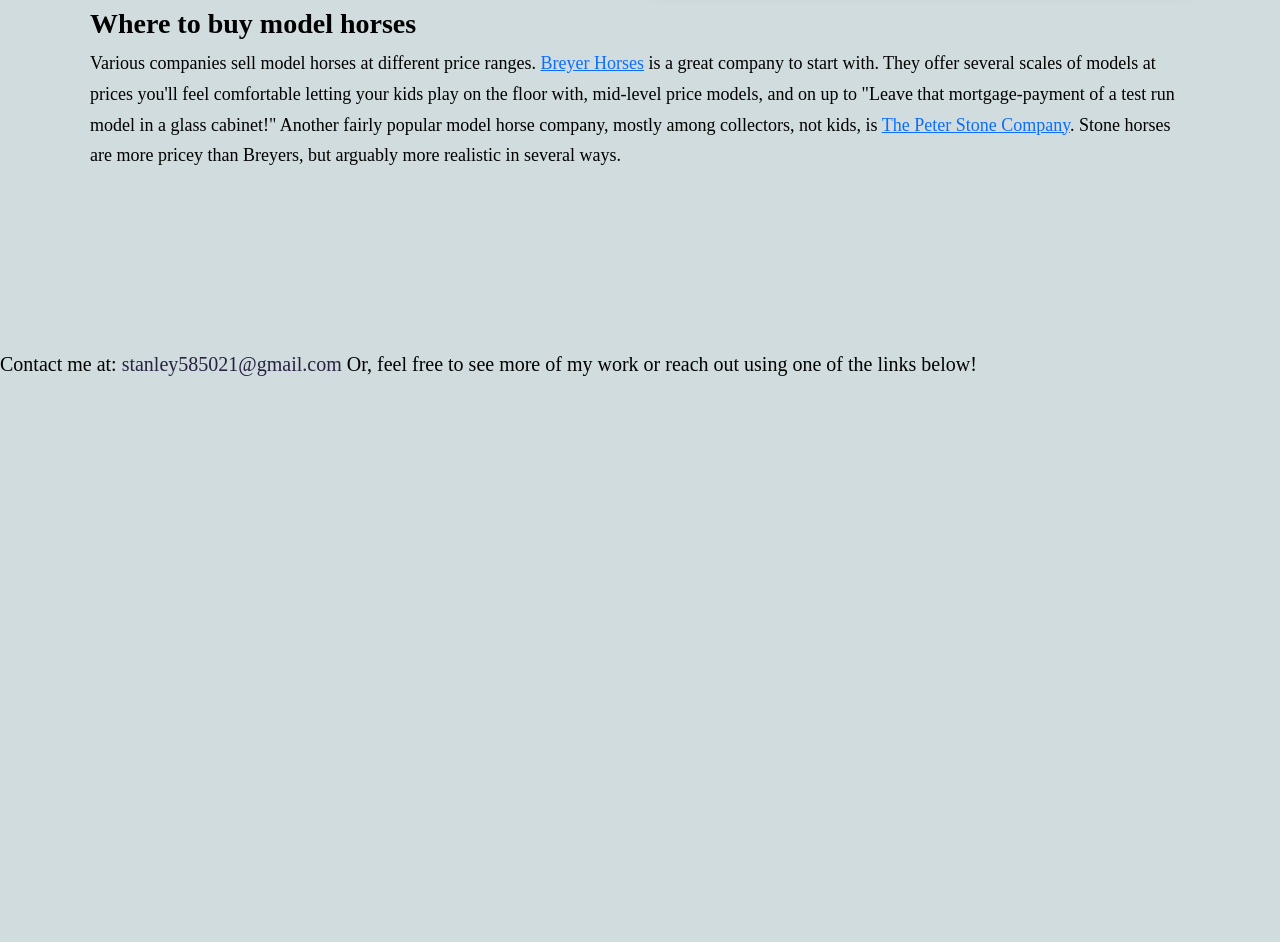
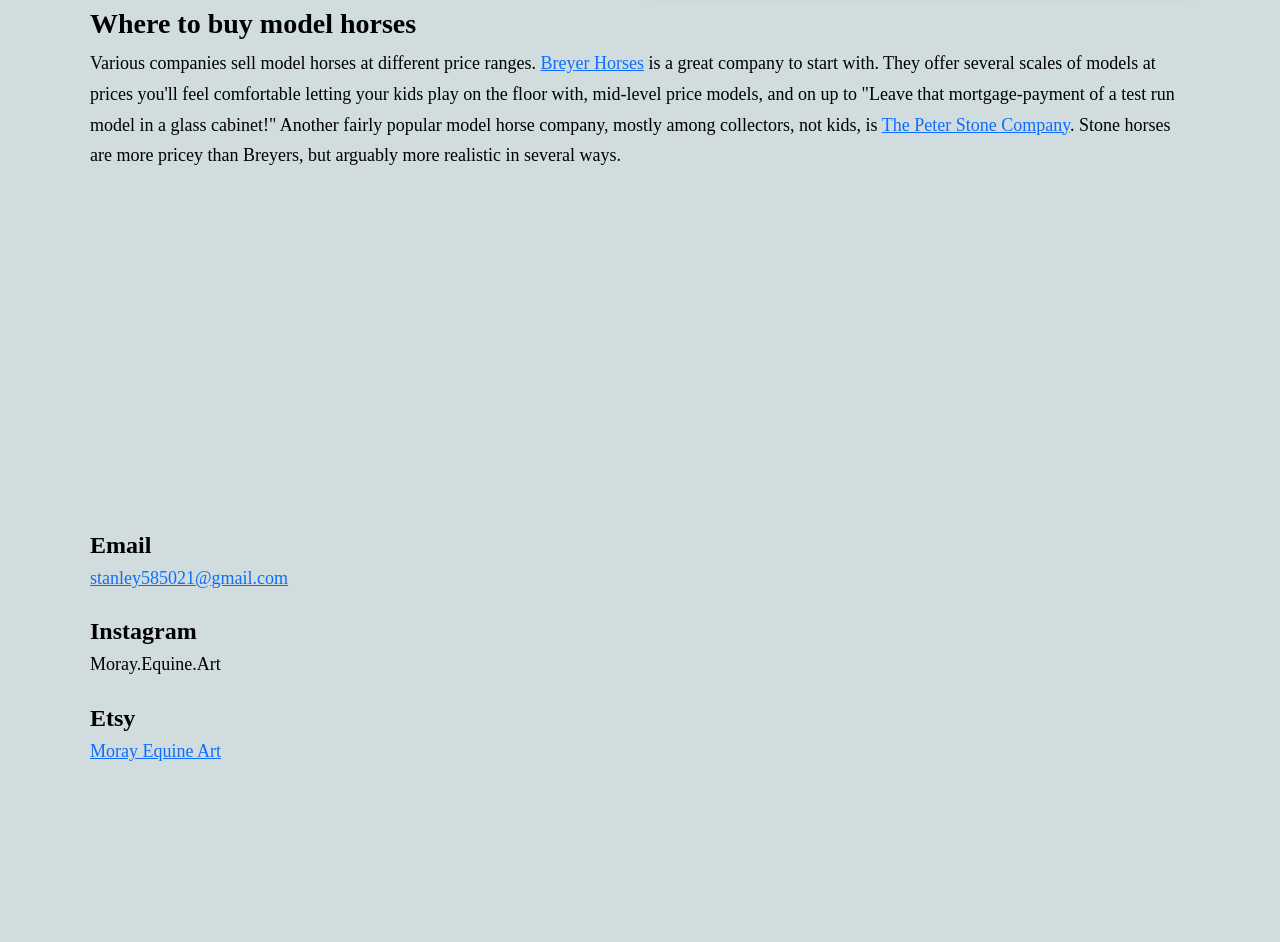
Before and after one commit to ameliasheppy/Moray-Equine-Art-Portfolio, a plain HTML site: page about.html in a window 1280 px wide. Shown: the part 804-1746 px from the top of the page. Before the commit the page ends 1201 px from the top, so only its background shows below. Drawn offline with nearby package versions, Linux system fonts and the light colour scheme.

Commit message:
contact info
Updated and moved the contact information from the wrong file to the correct link

```diff
--- a/about.html
+++ b/about.html
@@ -86,13 +86,17 @@
 </div>
 </div>
 </div>
+ <div class="content-container container">
+      <div class="content">
 <div id="contact-link">
-        <p> Contact me at:
-    <a class="email-link" href="mailto:stanley585021@gmail.com">stanley585021@gmail.com</a>
-
-    Or, feel free to see more of my work or reach out using one of the links below!
-        </p>
-    </div>
+<h3>Email</h3>
+<p> <a href="mailto:stanley582021@gmail.com">stanley585021@gmail.com</a> </p>
+<h3>Instagram</h3>
+<p>Moray.Equine.Art</p>
+<h3>Etsy</h3>
+<p> <a href="https://www.etsy.com/shop/MorayEquineArt" target="_blank"> Moray Equine Art</a></p>
+      </div>
+</div>
     </div>
 </body>
 </html>
```
Also changed, not shown: contact.html (+1 -1 lines).
